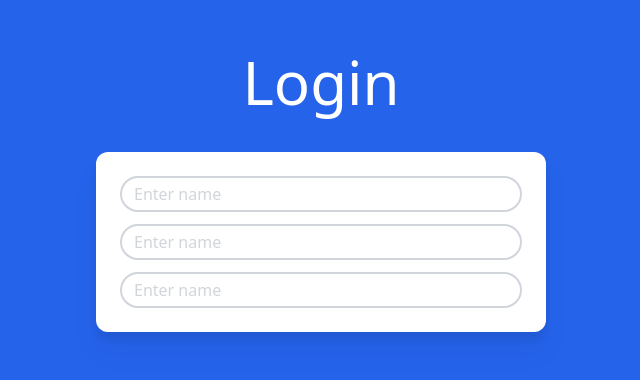
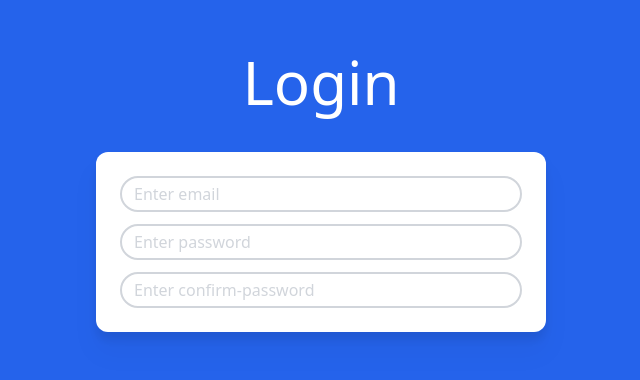
Before and after one commit to skrla/react-typescript-chat-tasks, a React (Create React App) app: page / in a window 1280 px wide. Shown: the part 208-588 px from the top of the page, without its empty margins (319-959 px from the left). Built offline with nearby package versions, Linux system fonts and the light colour scheme.

Commit message:
Components for login

```diff
--- /dev/null
+++ b/src/Components/Input.tsx
@@ -0,0 +1,35 @@
+import React from "react";
+
+type InputProps = {
+    name: string,
+    value?: string,
+    type?: string,
+    onChange?:(e:any) => void,
+    className?:string,
+    onKeyDown?: (e: any) => void,
+    disabled?: boolean
+}
+
+const Input = ({
+    type = "text",
+    name,
+    value,
+    onChange,
+    className,
+    onKeyDown,
+    disabled
+}: InputProps) => {
+  return (
+    <input
+      type={type}
+      value={value}
+      onChange={onChange}
+      onKeyDown={onKeyDown}
+      disabled={disabled}
+      placeholder={`Enter ${name}`}
+      className={`flex-1 placeholder-gray-300 bg-transparent border-2 border-gray-300 rounded-full px-3 py-1 ${className}`}
+    />
+  );
+};
+
+export default Input;
--- /dev/null
+++ b/src/Components/Login.tsx
@@ -0,0 +1,20 @@
+import React from "react";
+import Input from "./Input";
+
+const Login = () => {
+  return (
+      <div className="w-full md:w-[450px]">
+        <h1 className="text-white text-center text-bold text-4xl md:text-6xl mb-10">
+          Login
+        </h1>
+        <div className="flex flex-col bg-white p-6 min-h-[150px] gap-3 w-full rounded-xl drop-shadow-xl">
+          <Input name="email" type="email" />
+          <Input name="password" type="password" />
+          <Input name="confirm-password" type="password" />
+        </div>
+      </div>
+
+  );
+}
+
+export default Login;
--- a/src/Pages/LoginPage.tsx
+++ b/src/Pages/LoginPage.tsx
@@ -1,30 +1,12 @@
-import React from 'react'
+import React from "react";
+import Login from "../Components/Login";
 
 const LoginPage = () => {
-    return (
-      <div className="bg-blue-600 h-[100vh] flex items-center justify-center p-10">
-        <div className="w-full md:w-[450px]">
-          <h1 className="text-white text-center text-bold text-4xl md:text-6xl mb-10">Login</h1>
-          <div className="flex flex-col bg-white p-6 min-h-[150px] gap-3 w-full rounded-xl drop-shadow-xl">
-            <input
-              type="text"
-              placeholder="Enter name"
-              className="flex-1 placeholder-gray-300 bg-transparent border-2 border-gray-300 rounded-full px-3 py-1"
-            />
-            <input
-              type="text"
-              placeholder="Enter name"
-              className="flex-1 placeholder-gray-300 bg-transparent border-2 border-gray-300 rounded-full px-3 py-1"
-            />
-            <input
-              type="text"
-              placeholder="Enter name"
-              className="flex-1 placeholder-gray-300 bg-transparent border-2 border-gray-300 rounded-full px-3 py-1"
-            />
-          </div>
-        </div>
-      </div>
-    );
-}
+  return (
+    <div className="bg-blue-600 h-[100vh] flex items-center justify-center p-10">
+      <Login />
+    </div>
+  );
+};
 
 export default LoginPage;
```
Also changed, not shown: 1 other file (tests, documents, lock files or other folders).
